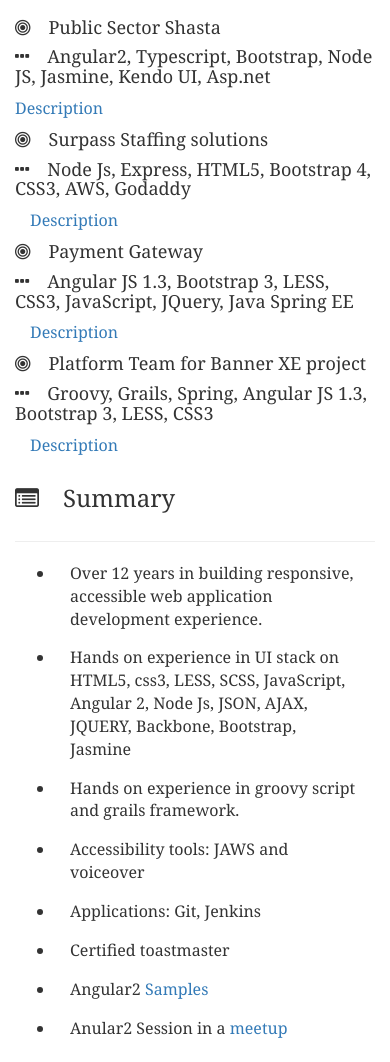
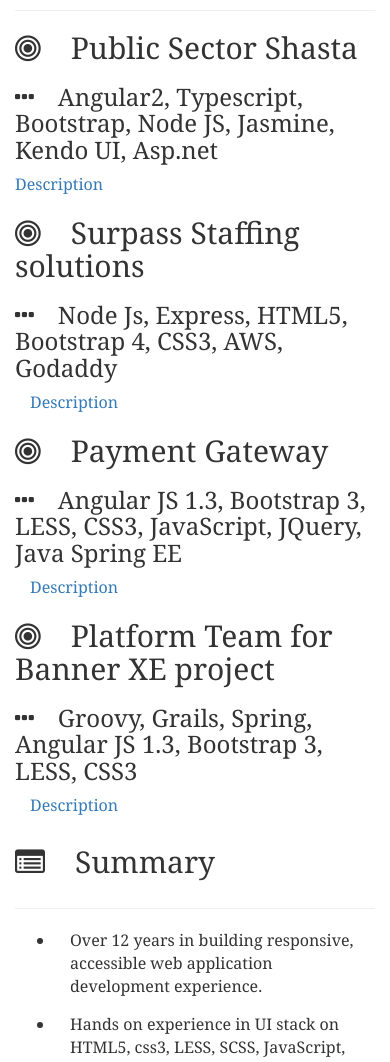
Before and after one commit to SridhanyaG/herosamplefromangulardoc, a website: page index.html in a window 390 px wide. Shown: the part 677-1739 px from the top of the page. Drawn offline with nearby package versions, Linux system fonts and the light colour scheme.

Commit message:
Review comments from udacity fixed

```diff
--- a/index.html
+++ b/index.html
@@ -17,7 +17,7 @@
    </head>
    <body class="container">
       <header id="myself" class="row col-sm-12 col-md-12 col-lg-12">
-         <img src="images/nameicon1.png" class="img-responsive" alt="i am sridhanya logo" data-toggle="tooltip" title="Sridhanya Ganapathi">
+         <img id="userLogo" src="images/nameicon1.png" class="img-responsive" alt="i am sridhanya logo" data-toggle="tooltip" title="Sridhanya Ganapathi">
          <div id="socialicons">
             <a href="mailto:sridhanya77@gmail.com" data-toggle="tooltip" title="sridhanya77@gmail.com"  target="_blank"><i class="fa fa-envelope"></i></a>
             <a href="https://www.linkedin.com/in/sridhanya-ganapathi-aa196022/" data-toggle="tooltip" title="sridhanya-ganapathi-aa196022" target="_blank"><i class="fa fa-linkedin"></i></a>
@@ -30,37 +30,37 @@
          <div id="intro" class="row col-sm-12 col-md-12 col-lg-12"></div>
          <section id="projects">
             <div id="projectTitle"  class="col-lg-12  col-sm-12 col-md-12 row">
-               <h3 ><i class="fa fa-laptop" aria-hidden="true"></i>Recent Projects</h3>
+               <h1 ><i class="fa fa-laptop" aria-hidden="true"></i>Recent Projects</h1>
             </div>
             <hr>
-            <div class="project">
-               <h4 class="title col-lg-12 col-sm-12 col-md-12 row"><i class="fa fa-bullseye" aria-hidden="true"></i>Public Sector Shasta </h4>
-               <h4 class="technicalstack  col-lg-12 col-sm-12 col-md-12 row" ><i class="fa fa-ellipsis-h" aria-hidden="true"></i>Angular2, Typescript, Bootstrap, Node JS, Jasmine, Kendo UI, Asp.net</h4>
-               <a data-toggle = "collapse" data-target = "#description1" class="col-sm-12 col-md-12 col-lg-12  row descriptionlink">Description</a>
+            <article class="project">
+               <h2 class="title col-lg-12 col-sm-12 col-md-12 row"><i class="fa fa-bullseye" aria-hidden="true"></i>Public Sector Shasta </h2>
+               <h3 class="technicalstack  col-lg-12 col-sm-12 col-md-12 row" ><i class="fa fa-ellipsis-h" aria-hidden="true"></i>Angular2, Typescript, Bootstrap, Node JS, Jasmine, Kendo UI, Asp.net</h3>
+               <a data-toggle="collapse" data-target="#description1" class="col-sm-12 col-md-12 col-lg-12  row descriptionlink">Description</a>
                <p class="description col-sm-12 col-md-12" id="description1">I am part of UI team and involved in building the Angular Js 2.0 components and the infrastructure of the project. Also involved in migrating old application to new screens using these components. Also been part of design discussions in evaluating libraries and implemented foo examples in project. We follow Kanban and user stories where considered done when it has jasmine tests with minimum 80% code coverage. The application teams build screens using our framework and I am one of the reviewer who review their pull request. CI/CD using Jenkins.Also I have developed certain features and cross cutting concerns end to end fully i.e. prepare wireframe by reviewing the existing functionality and discussion with PM and ui designers. Implement the solution after evaluating various approaches through prototype.
                   Our application communicates with webapi’s written in Asp..net and I have modified or added few of them as well.
                </p>
-            </div>
-            <div class="project">
-               <h4 class="title col-lg-12 col-sm-12 col-md-12 row">
+            </article>
+            <article class="project">
+               <h2 class="title col-lg-12 col-sm-12 col-md-12 row">
                   <i class="fa fa-bullseye" aria-hidden="true"></i>Surpass Staffing solutions
-               </h4>
-               <h4 class="technicalstack col-sm-12 col-md-12 row"><i class="fa fa-ellipsis-h" aria-hidden="true"></i>Node Js, Express, HTML5, Bootstrap 4, CSS3, AWS, Godaddy</h4>
-               <a data-toggle = "collapse" data-target = "#description2" class="col-sm-12 col-md-12  descriptionlink">Description</a>
+               </h2>
+               <h3 class="technicalstack col-sm-12 col-md-12 row"><i class="fa fa-ellipsis-h" aria-hidden="true"></i>Node Js, Express, HTML5, Bootstrap 4, CSS3, AWS, Godaddy</h3>
+               <a data-toggle="collapse" data-target="#description2" class="col-sm-12 col-md-12  descriptionlink">Description</a>
                <p class="description col-sm-12 col-md-12" id="description2">I created this website with a designer’s help for budding recruiter firm. The application has express server and email sending capability apart from explaining about us, what we do etc about the firm.</p>
-            </div>
-            <div class="project">
-               <h4 class="title col-lg-12  col-sm-12 col-md-12 row"><i class="fa fa-bullseye" aria-hidden="true"></i>Payment Gateway</h4>
-               <h4 class="technicalstack col-lg-12  col-sm-12 col-md-12 row"><i class="fa fa-ellipsis-h" aria-hidden="true"></i>Angular JS 1.3, Bootstrap 3, LESS, CSS3, JavaScript, JQuery, Java Spring EE</h4>
-               <a data-toggle = "collapse" data-target = "#description3" class="col-sm-12 col-md-12  descriptionlink">Description</a>
+            </article>
+            <article class="project">
+               <h2 class="title col-lg-12  col-sm-12 col-md-12 row"><i class="fa fa-bullseye" aria-hidden="true"></i>Payment Gateway</h2>
+               <h3 class="technicalstack col-lg-12  col-sm-12 col-md-12 row"><i class="fa fa-ellipsis-h" aria-hidden="true"></i>Angular JS 1.3, Bootstrap 3, LESS, CSS3, JavaScript, JQuery, Java Spring EE</h3>
+               <a data-toggle="collapse" data-target="#description3" class="col-sm-12 col-md-12  descriptionlink">Description</a>
                <p class="description col-sm-12 col-md-12" id="description3">I am part of the UI Specialist team and I was working with multiple teams for the UI solutions. In this project our payment gateway page was getting launched from our client sites and we provided customizations acquiring the parent page styles and themes.
                   I work closely with the product owner and improve design based on the basic design principles. We made sure page’s journey into mobile is smooth by using adaptive design and em’s, and basic guidelines. Mentor and managed the delivery of the two more products (admin applications) of innoviti payment solutions.
                </p>
-            </div>
-            <div class="project">
-               <h4 class="title col-lg-12 col-sm-12 col-md-12 row"><i class="fa fa-bullseye" aria-hidden="true"></i>Platform Team for Banner XE project</h4>
-               <h4 class="technicalstack col-lg-12 col-sm-12 col-md-12 row"><i class="fa fa-ellipsis-h" aria-hidden="true"></i>Groovy, Grails, Spring, Angular JS 1.3, Bootstrap 3, LESS, CSS3</h4>
-               <a data-toggle = "collapse" data-target = ".description4" class="col-sm-12 col-md-12  descriptionlink">Description</a>
+            </article>
+            <article class="project">
+               <h2 class="title col-lg-12 col-sm-12 col-md-12 row"><i class="fa fa-bullseye" aria-hidden="true"></i>Platform Team for Banner XE project</h2>
+               <h3 class="technicalstack col-lg-12 col-sm-12 col-md-12 row"><i class="fa fa-ellipsis-h" aria-hidden="true"></i>Groovy, Grails, Spring, Angular JS 1.3, Bootstrap 3, LESS, CSS3</h3>
+               <a data-toggle="collapse" data-target=".description4" class="col-sm-12 col-md-12  descriptionlink">Description</a>
                <div class="description col-sm-12 col-md-12 description4" id="description4">
                   <p>I am part of platform team for the Banner XE project. Banner XE is an ERP product which has multiple modules and we build common components and cross cutting functionalities for the modules. We follow agile methodology. I am in involved in below set of activities in this project</p>
                   <ul  class="collapse description4">
@@ -71,12 +71,12 @@
                      <li class="col-sm-12 col-md-12">Accessibility support and using yourkit tool review performance issues and fix it.</li>
                      <li class="col-sm-12 col-md-12">Support the teams which consume our release.</li>
                   </ul>
-               </div>
+            </article>
             </div>
          </section>
          <section id="summarySection">
             <div id="summary" class="row col-lg-12 col-sm-12 col-md-12">
-               <h3><i class="fa fa-list-alt" aria-hidden="true"></i>Summary</h3>
+               <h2><i class="fa fa-list-alt" aria-hidden="true"></i>Summary</h2>
             </div>
             <hr>
             <ul>
@@ -100,6 +100,16 @@
                <li class="col-sm-12 col-md-12">Apptility, Bangalore (April, 2004-May 2005)</li>
             </ul>
          </section>
+         <section>
+            <div id="workExp" class="row col-lg-12 col-sm-12 col-md-12">
+               <h3><i class="fa fa-user" aria-hidden="true"></i>About Me</h3>
+            </div>
+            <div id="aboutMeInfoImgs" class="row col-lg-12">
+               <img class="aboutMePic" id="kidsPic" src="images/kids1.jpg" alt="Los Angeles">
+               <img class="aboutMePic" id="nativePic" src="images/coimbatore1.jpg" alt="New york">
+               <img class="aboutMePic" id="hobbiesPic" src="images/hobbies1.jpg" alt="Chicago">
+            </div>
+         </section>
       </main>
       <footer>
          <div id="navigator">
--- /dev/null
+++ b/scss/_aboutMe.scss
@@ -0,0 +1,51 @@
+#aboutMeInfoImgs {
+    display: flex;
+    @include desktop {
+    		flex-direction: row;
+    }
+    @include laptop {
+    		flex-direction: row;
+    }
+     @include tablet {
+    	flex-direction: column;
+    }
+    @include medium_phone {
+    	flex-direction: column;
+    }
+    @include phone {
+    	flex-direction: column;
+    }
+    @include small_phone {
+    	flex-direction: column;
+    }
+}
+.aboutMePic {
+    width: 20em;
+    height: 20em;
+    background-size: contain;
+    border: 1px;
+	border: 2px dotted;
+	border: medium dashed green;
+	margin: 1em;
+	@include desktop {
+		margin: 0.25em;
+	}
+     @include tablet {
+	    width: 20em;
+	    height: 20em;
+	    margin-left: 10%;
+        background-size: contain;
+    }
+    @include phone {
+	    width: 20em;
+	    height: 20em;
+        background-size: contain;
+        margin-left: 1.5em;
+    }
+    @include small_phone {
+	    width: 15em;
+	    height: 15em;
+        background-size: contain;
+        margin-left: 1.5em;
+    }
+}
--- a/scss/_config.scss
+++ b/scss/_config.scss
@@ -16,6 +16,11 @@
          @content;
     }
 }
+@mixin medium_phone {
+    @media only screen and (max-width : 601px) {
+        @content;
+    }
+}
     /* Extra Small Devices, Phones */
 @mixin phone {
     @media only screen and (max-width : 480px) {
--- a/scss/_header.scss
+++ b/scss/_header.scss
@@ -3,14 +3,11 @@
 	flex-wrap: nowrap;
 	flex-direction: row;
 }
-header > img {
+#userLogo {
 	width: 7em;
 	justify-content: flex-start;
 	align-self: flex-start;
 	order: 1;
-	-webkit-background-size: contain;
-	-moz-background-size: contain;
-	-o-background-size: contain;
 	background-size: contain;
 }
 #socialicons {
--- a/scss/_intro.scss
+++ b/scss/_intro.scss
@@ -23,9 +23,6 @@
 	width: 60em;
 	height: 30em;
 	background: url("../images/sridhanyaintro.jpg") no-repeat;
-	-webkit-background-size: contain;
-    -moz-background-size: contain;
-    -o-background-size: contain;
     background-size: contain;
     margin: 0.5%;
     @include tablet {
@@ -33,13 +30,15 @@
 		height: 20em;
 		margin: 2%;
 	}
+	@include medium_phone {
+		width: 35em;
+		height: 20em;
+		margin: 1%;
+	}
     @include phone {
 		width: 25em;
 		height: 15em;
 		background: url("../images/sridhanyaintromobile.jpg") no-repeat;
-		-webkit-background-size: contain;
-		-moz-background-size: contain;
-		-o-background-size: contain;
 		background-size: contain;
 		 margin: 3%;
 	}
@@ -47,9 +46,6 @@
 		width: 20em;
 		height: 15em;
 		background: url("../images/sridhanyaintromobile.jpg") no-repeat;
-		-webkit-background-size: contain;
-		-moz-background-size: contain;
-		-o-background-size: contain;
 		background-size: contain;
 		 margin: 1.5%;
 	}
--- a/scss/styles.scss
+++ b/scss/styles.scss
@@ -4,3 +4,4 @@
 @import "_projects.scss";
 @import "_summarySection.scss";
 @import "_footer.scss";
+@import "_aboutMe.scss";
```
Also changed, not shown: css/styles.css, images/coimbatore1.jpg (added), images/hobbies1.jpg (added), images/kids1.jpg (added).
